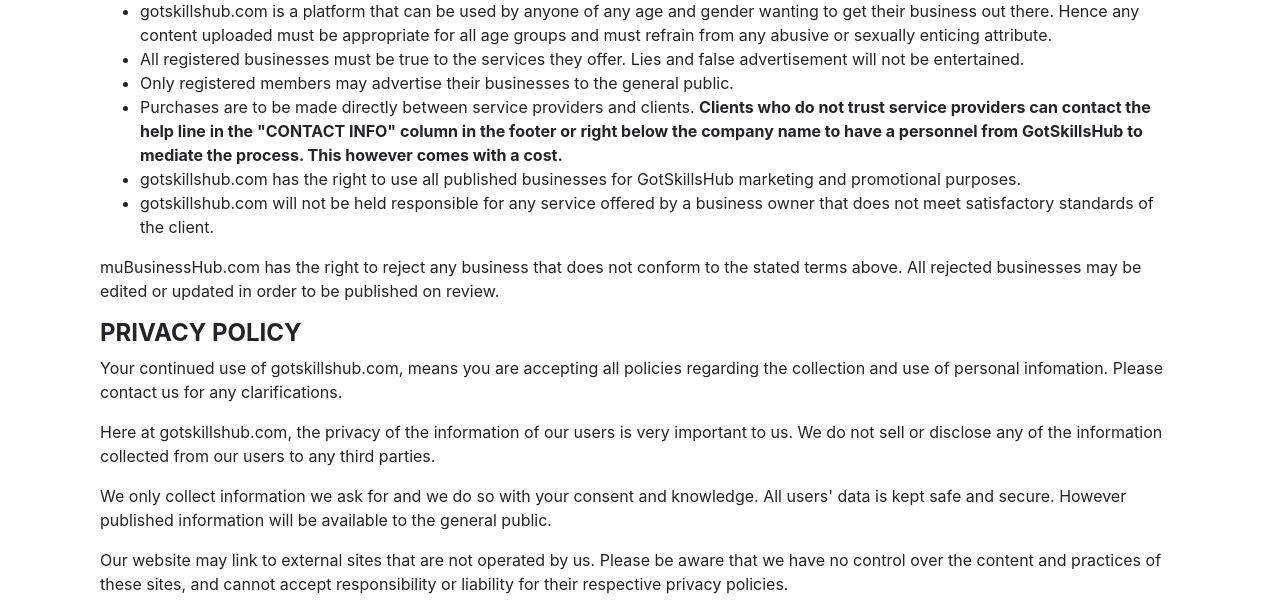
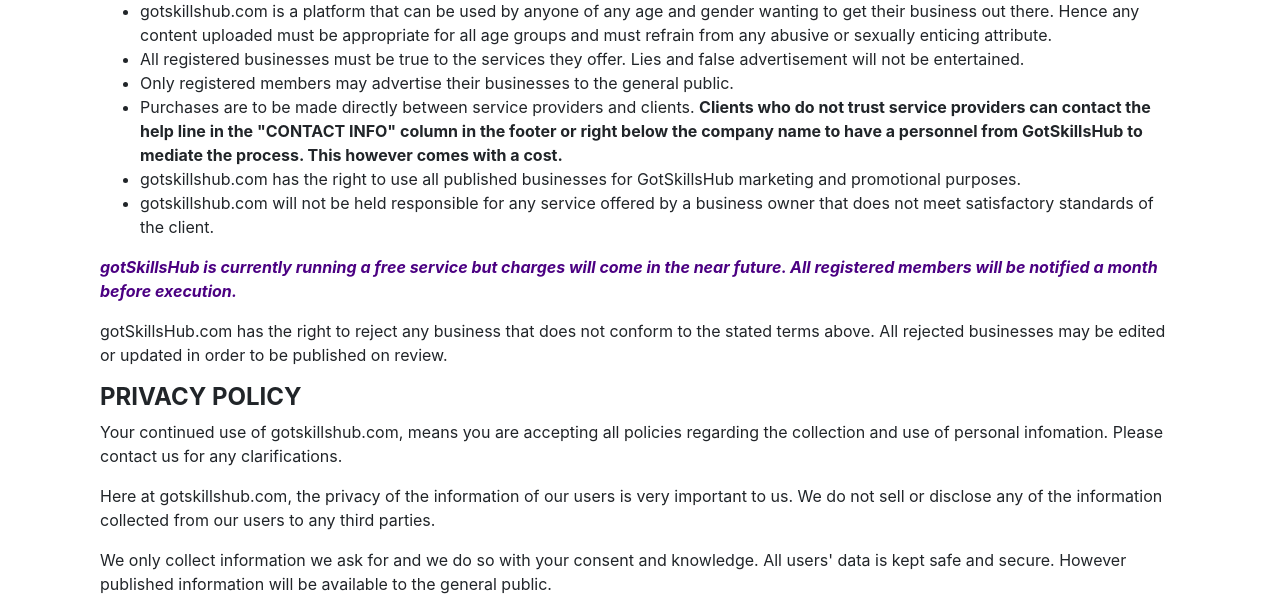
Before and after one commit to Jason-bolt/myBusinessHub, a PHP site: page /about.php in a window 1280 px wide. Shown: the part 747-1354 px from the top of the page. Run offline with PHP 8.4, Linux system fonts and the light colour scheme.

Commit message:
About change

```diff
--- a/about.php
+++ b/about.php
@@ -73,8 +73,16 @@
               </li>
             </ul>
 
+            <p style="color: rgb(75,0,130);">
+              <strong>
+                <i>
+                  gotSkillsHub is currently running a free service but charges will come in the near future. All registered members will be notified a month before execution.
+                </i>
+              </strong>
+            </p>
+
             <p>
-              muBusinessHub.com has the right to reject any business that does not conform to the stated terms above. All rejected businesses may be edited or updated in order to be published on review.
+              gotSkillsHub.com has the right to reject any business that does not conform to the stated terms above. All rejected businesses may be edited or updated in order to be published on review.
             </p>
 
             <h4><strong>PRIVACY POLICY</strong></h4>
```
Also changed, not shown: .htaccess.
